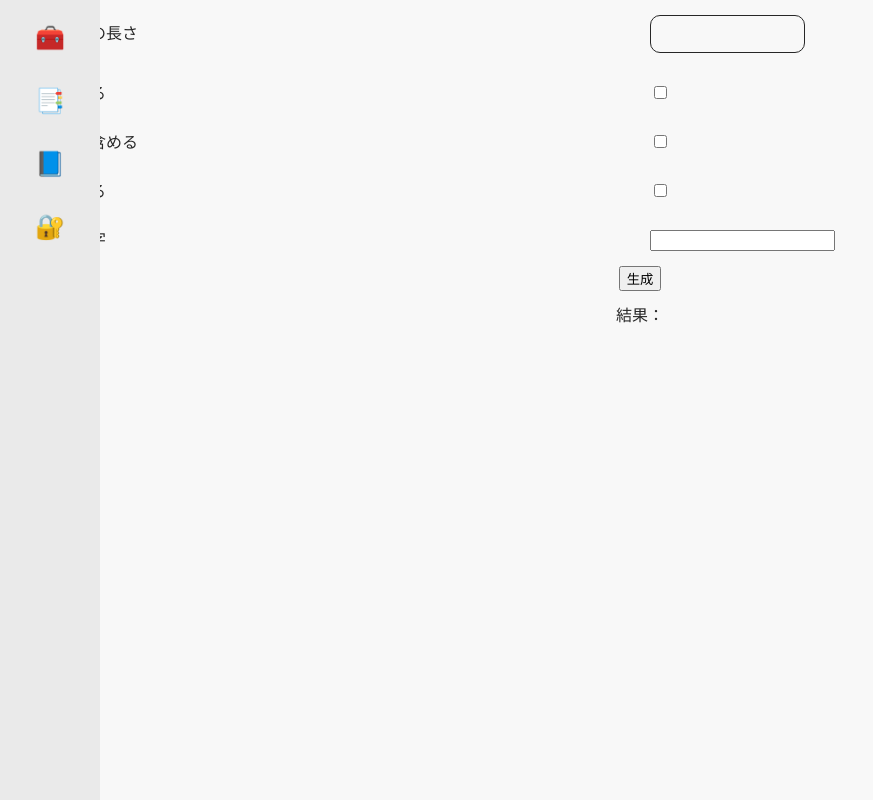
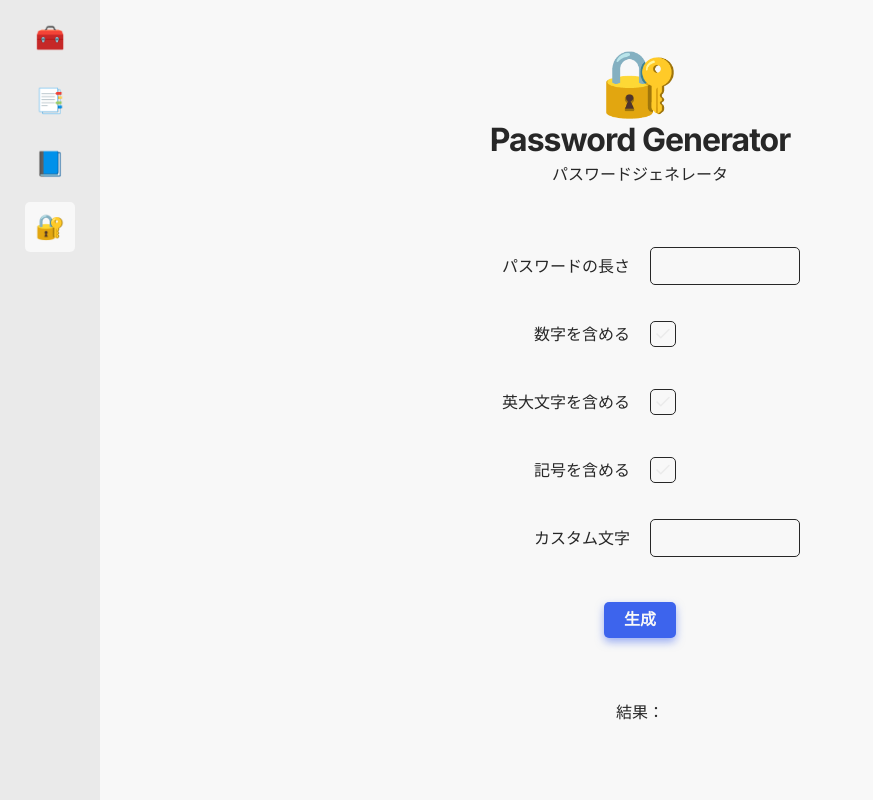
Before and after one commit to AikawaShota/web-toolbox, a Django app: page /passwords-generator in a window 1280 px wide. Shown: the whole page, without its empty margins (0-873 px from the left). Run offline with Django 4.2, Linux system fonts and the light colour scheme; parts of the project's set-up code (start-up, migrations or seed data) failed here and were passed over.

Commit message:
パスワードジェネレータのスタイリング

```diff
--- a/toolbox/passwords_generator/forms.py
+++ b/toolbox/passwords_generator/forms.py
@@ -15,6 +15,7 @@ class GeneratorForm(forms.Form):
         widget=forms.CheckboxInput(
             attrs={
                 "class": "checkbox_field",
+                "id": "number",
             }
         )
     )
@@ -23,6 +24,7 @@ class GeneratorForm(forms.Form):
         widget=forms.CheckboxInput(
             attrs={
                 "class": "checkbox_field",
+                "id": "upper",
             }
         )
     )
@@ -31,6 +33,7 @@ class GeneratorForm(forms.Form):
         widget=forms.CheckboxInput(
             attrs={
                 "class": "checkbox_field",
+                "id": "lower",
             }
         )
     )
@@ -39,6 +42,7 @@ class GeneratorForm(forms.Form):
         widget=forms.CheckboxInput(
             attrs={
                 "class": "checkbox_field",
+                "id": "symbol-normal",
             }
         )
     )
--- a/toolbox/passwords_generator/templates/passwords_generator/index.html
+++ b/toolbox/passwords_generator/templates/passwords_generator/index.html
@@ -1,31 +1,105 @@
-{% extends 'base.html' %}
-{% block title %}Plainly-Passwords-Generator{% endblock %}
-{% block logo %}<a href="{% url 'passwords_generator:passwords_generator' %}">Plainly-Passwords-Generator</a>{% endblock %}
-{% block content %}
-<form action="{% url 'passwords_generator:passwords_generator' %}" method="POST">{% csrf_token %}
+{% extends 'base.html' %} {% block content %}
+<script>
+  window.onload = (function () {
+    let apps = document.getElementsByName("app");
+    apps[3].checked = true;
+  })();
+</script>
+
+<div>
+  <h3 class="index-icon">🔐</h3>
+  <h1>Password Generator</h1>
+  <h2>パスワードジェネレータ</h2>
+</div>
+
+<div>
+  <form
+    action="{% url 'passwords_generator:passwords_generator' %}"
+    method="POST"
+  >
+    {% csrf_token %}
     <table>
       <tr>
-            <td>パスワードの長さ</td>
+        <td class="right">パスワードの長さ</td>
         <td>{{ form.count }}</td>
       </tr>
       <tr>
-            <td>数字を含める</td>
-            <td>{{ form.number }}</td>
+        <td class="right">数字を含める</td>
+        <td>
+          {{ form.number }}
+          <label for="number" class="checkbox">
+            <svg
+              xmlns="http://www.w3.org/2000/svg"
+              width="24"
+              height="24"
+              viewBox="0 0 24 24"
+              fill="none"
+              stroke="currentColor"
+              stroke-width="2"
+              stroke-linecap="round"
+              stroke-linejoin="round"
+              class="feather feather-check"
+            >
+              <polyline points="20 6 9 17 4 12"></polyline>
+            </svg>
+          </label>
+        </td>
       </tr>
       <tr>
-            <td>英大文字を含める</td>
-            <td>{{ form.upper }}</td>
+        <td class="right">英大文字を含める</td>
+        <td>
+          {{ form.upper }}
+          <label for="upper" class="checkbox">
+            <svg
+              xmlns="http://www.w3.org/2000/svg"
+              width="24"
+              height="24"
+              viewBox="0 0 24 24"
+              fill="none"
+              stroke="currentColor"
+              stroke-width="2"
+              stroke-linecap="round"
+              stroke-linejoin="round"
+              class="feather feather-check"
+            >
+              <polyline points="20 6 9 17 4 12"></polyline>
+            </svg>
+          </label>
+        </td>
       </tr>
       <tr>
-            <td>記号を含める</td>
-            <td>{{ form.symbol_normal }}</td>
+        <td class="right">記号を含める</td>
+        <td>
+          {{ form.symbol_normal }}
+          <label for="symbol-normal" class="checkbox">
+            <svg
+              xmlns="http://www.w3.org/2000/svg"
+              width="24"
+              height="24"
+              viewBox="0 0 24 24"
+              fill="none"
+              stroke="currentColor"
+              stroke-width="2"
+              stroke-linecap="round"
+              stroke-linejoin="round"
+              class="feather feather-check"
+            >
+              <polyline points="20 6 9 17 4 12"></polyline>
+            </svg>
+          </label>
+        </td>
       </tr>
       <tr>
-            <td>カスタム文字</td>
+        <td class="right">カスタム文字</td>
         <td>{{ form.symbol_custom }}</td>
       </tr>
     </table>
-    <button type="submit">生成</button>
+    <section>
+      <button type="submit" class="primary">生成</button>
+    </section>
   </form>
+</div>
+<div>
   <p>結果：{{ result }}</p>
   {% endblock %}
+</div>
--- a/toolbox/static/css/style.css
+++ b/toolbox/static/css/style.css
@@ -64,7 +64,7 @@ header {
   margin-top: 30px;
 
   background-color: #272727;
-  border-radius: 10px;
+  border-radius: 5px;
 }
 
 .icons {
@@ -103,7 +103,7 @@ textarea {
   font-weight: normal;
 
   border: solid 1px rgba(0, 0, 0, 0.25);
-  border-radius: 10px;
+  border-radius: 5px;
   background-color: #eaeaea;
 
   font-family: sans-serif;
@@ -122,7 +122,7 @@ textarea:focus {
   box-sizing: border-box;
 
   border: none;
-  border-radius: 10px;
+  border-radius: 5px;
   background-color: #3d64ed;
   filter: drop-shadow(0 4px 4px rgba(61, 100, 237, 0.5));
 
@@ -142,7 +142,7 @@ textarea:focus {
   color: #272727;
   line-height: 1em;
   border: solid 1px #272727;
-  border-radius: 10px;
+  border-radius: 5px;
   background-color: #f8f8f8;
 }
 
@@ -161,6 +161,7 @@ table {
 
 td {
   padding: 15px 10px;
+  vertical-align: middle;
 }
 
 .right {
@@ -185,7 +186,7 @@ select {
   line-height: 1rem;
 
   border: solid 1px #272727;
-  border-radius: 10px;
+  border-radius: 5px;
   background-color: #f8f8f8;
   appearance: none;
 }
@@ -196,7 +197,7 @@ select:focus {
 }
 
 .number_field {
-  width: 25%;
+  width: 150px;
   height: 38px;
 
   padding: 10px 20px;
@@ -207,17 +208,49 @@ select:focus {
   line-height: 1rem;
 
   border: solid 1px #272727;
-  border-radius: 10px;
+  border-radius: 5px;
   background-color: #f8f8f8;
 
   appearance: none;
 }
 
-
 /* チェックボックスがinputタグのCSSに塗りつぶされており動作確認ができないため勝手に追加しました。ー相川 */
 /* チェックボックスが使える形なら自由に書き換えて頂いて結構です。（というか相川のデザインだとダサいので書き換えて頂けるとありがたいです。） */
-input[type=checkbox] {
-  appearance: auto;
+input[type="checkbox"] {
+  display: none;
+}
+
+.checkbox {
+  margin: 6px 0;
+
+  width: 24px;
+  height: 24px;
+
+  display: flex;
+  align-items: center;
+  justify-content: center;
+
+  color: #eaeaea;
+
+  background-color: #f8f8f8;
+  outline: none;
+  border: #272727 1px solid;
+  border-radius: 5px;
+
+  cursor: pointer;
+
+  transition: all ease 0.1s;
+}
+
+.checkbox svg {
+  width: 18px;
+}
+
+input[type="checkbox"]:checked + label {
+  background-color: #3d64ed;
+  border: #3d64ed 1px solid;
+  color: #f8f8f8;
+  filter: drop-shadow(0 4px 4px rgba(61, 100, 237, 0.5));
 }
 /* ー相川が勝手に追加した部分終わり */
 
@@ -228,6 +261,29 @@ input[type=checkbox] {
 }
 
 .number_field:focus {
+  border: 1px solid #3d64ed;
+  outline: none;
+}
+
+input[type="text"] {
+  width: 150px;
+  height: 38px;
+
+  padding: 10px 20px;
+  box-sizing: border-box;
+
+  font-size: 1em;
+  color: #272727;
+  line-height: 1rem;
+
+  border: solid 1px #272727;
+  border-radius: 5px;
+  background-color: #f8f8f8;
+
+  appearance: none;
+}
+
+input[type="text"]:focus {
   border: 1px solid #3d64ed;
   outline: none;
 }
@@ -266,12 +322,12 @@ input[type="radio"]:checked + label {
   background-color: #f8f8f8;
 }
 
-label {
+.sidebar label {
   margin-top: 10px;
   display: flex;
   justify-content: center;
   align-items: center;
-  border-radius: 10px;
+  border-radius: 5px;
   width: 50px;
   height: 50px;
 }
--- a/toolbox/templates/base.html
+++ b/toolbox/templates/base.html
@@ -22,7 +22,7 @@
   </head>
 
   <body>
-    <header>
+    <header class="sidebar">
       <input type="radio" name="app" value="top" disabled/>
       <label for="top"
         ><a href="{% url 'list:index' %}" class="icons">🧰</a></label
@@ -41,7 +41,7 @@
       >
       <input type="radio" name="app" value="password" disabled/>
       <label for="password"
-        ><a href="{% url 'filler_text:filler_text' %}" class="icons"
+        ><a href="{% url 'passwords_generator:passwords_generator' %}" class="icons"
           >🔐</a
         ></label
       >
```
Lines whose indentation alone changed are shown as unchanged.
